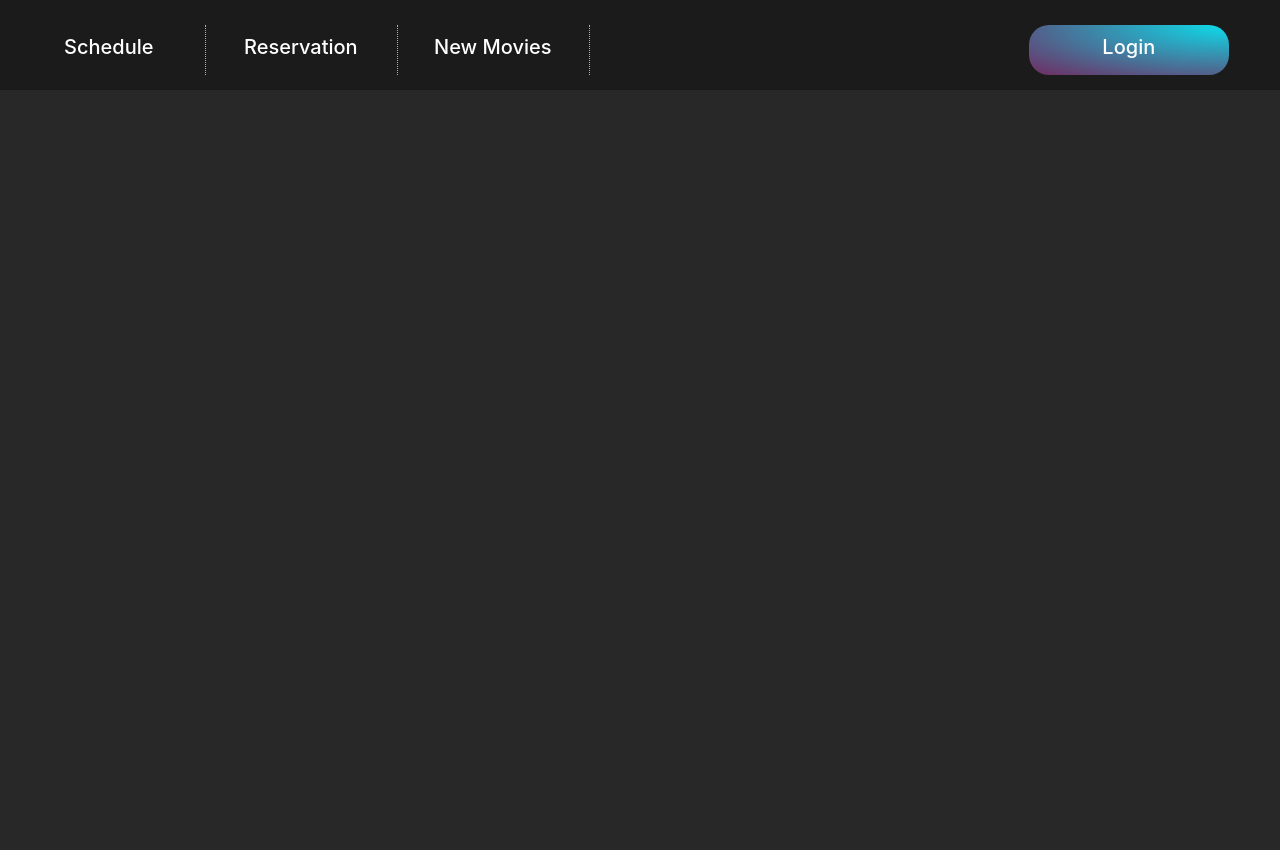
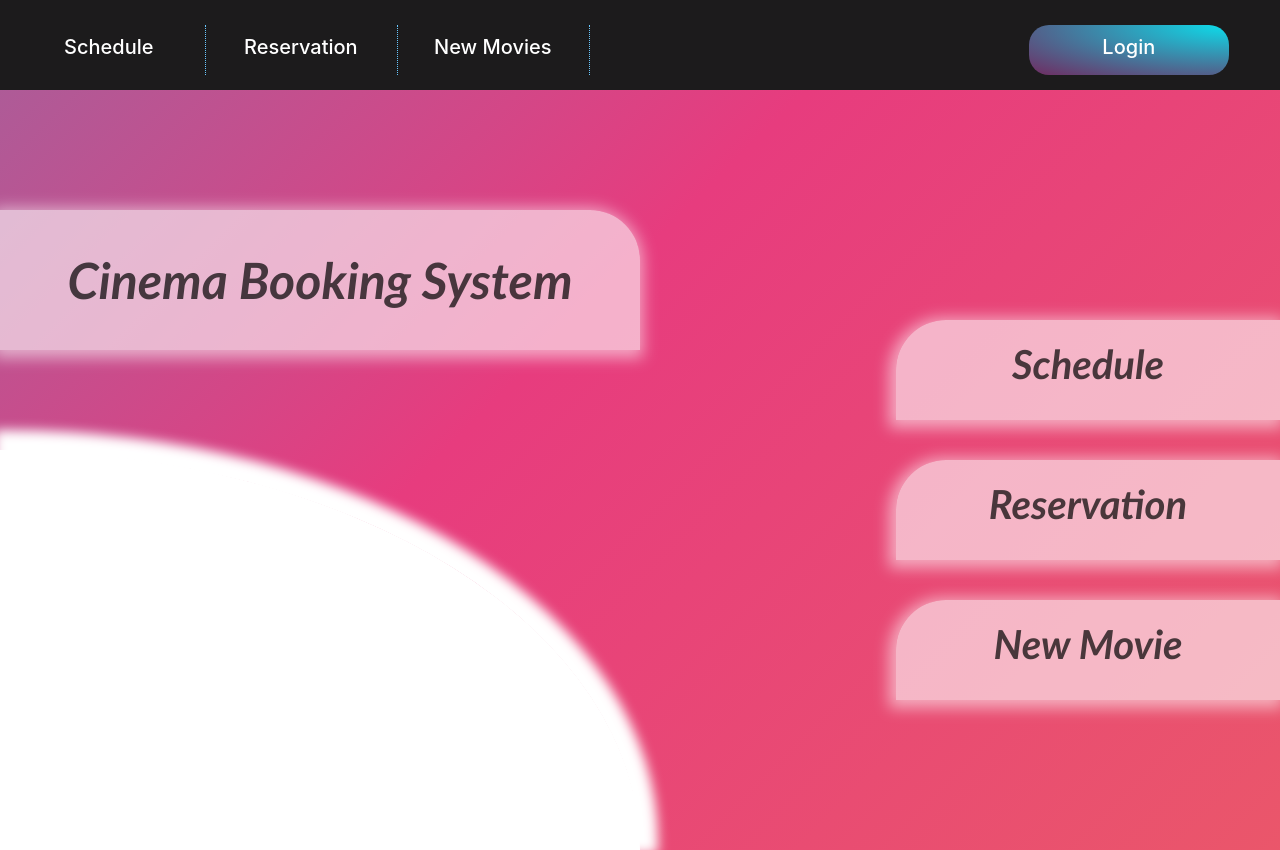
Before and after one commit to norbert15174/cinemabookingsystemfront, a React (Create React App) app: page / in a window 1280 px wide. Before the commit the page ends 800 px from the top, so only its background shows below. Built offline with nearby package versions, Linux system fonts and the light colour scheme.

Commit message:
added main page

```diff
--- a/src/App.js
+++ b/src/App.js
@@ -5,6 +5,7 @@ import { Route, BrowserRouter } from "react-router-dom";
 import Schedule from "./components/Schedule/schedule";
 import FilmShow from "./components/FilmShow/filmshow";
 import Reservation from "./components/Reservation/reservation";
+import Main from "./components/Main/main";
 const MainWrapper = styled.div`
   background-color: #292829;
   min-height: 100vh;
@@ -18,7 +19,10 @@ function App() {
     <MainWrapper>
       <BrowserRouter>
         <Menu />
-        <Route path="/schedule">
+        <Route exact path="/">
+          <Main/>
+        </Route>
+        <Route exact path="/schedule">
           <Schedule/>
         </Route>
         <Route path="/filmshow">
--- /dev/null
+++ b/src/components/Main/main.js
@@ -0,0 +1,136 @@
+import React from "react";
+import styled from "styled-components";
+import { NavLink } from "react-router-dom";
+
+const Thanks = styled.div`
+  width: calc(100vw);
+  height: 100vh;
+
+  background: linear-gradient(-45deg, #ee7752, #e73c7e, #23a6d5, #23d5ab);
+  background-size: 400% 400%;
+  animation: gradient 10s ease infinite;
+
+  @keyframes gradient {
+    0% {
+      background-position: 0% 50%;
+    }
+    50% {
+      background-position: 100% 50%;
+    }
+    100% {
+      background-position: 0% 50%;
+    }
+  }
+
+  position: relative;
+
+  &:before {
+    width: 50%;
+    left: 0;
+    border-top-right-radius: 100%;
+    height: 50%;
+    top: 50%;
+    display: block;
+    background-color: white;
+    position: absolute;
+    z-index: 500px;
+    fill: white;
+    opacity: 1;
+    content: "";
+    box-shadow: 6px -8px 12px 12px rgba(255, 255, 255, 1);
+    -webkit-box-shadow: 6px -8px 12px 12px rgba(255, 255, 255, 1);
+    -moz-box-shadow: 6px -8px 12px 12px rgba(255, 255, 255, 1);
+    animation: mymove2 1s;
+    @keyframes mymove2 {
+      from {
+        transform: translateX(-50%);
+        transform: translateY(150%);
+      }
+      to {
+        transform: translateX(0%);
+        transform: translateY(0%);
+      }
+    }
+  }
+`;
+
+const Cinema = styled.p`
+  position: relative;
+  top: 20%;
+  font-weight: 700;
+  height: 100px;
+  color: rgba(0, 0, 0, 0.7);
+  font-size: 50px;
+  font-style: italic;
+  width: 50%;
+  text-align: center;
+  padding-top: 40px;
+  font-family: "Trebuchet MS", "Lucida Sans Unicode", "Lucida Grande",
+    "Lucida Sans", Arial, sans-serif;
+  background-color: rgba(255, 255, 255, 0.6);
+  border-top-right-radius: 50px;
+  -webkit-box-shadow: -2px 3px 15px 5px rgba(255, 255, 255, 0.54);
+  box-shadow: -2px 3px 15px 5px rgba(255, 255, 255, 0.54);
+  animation: mymove3 2s;
+  @keyframes mymove3 {
+    from {
+      transform: translateX(-50%);
+      opacity: 0;
+    }
+    to {
+      transform: translateX(0%);
+      opacity: 1;
+    }
+  }
+`;
+
+const MenuList = styled.p`
+  position: relative;
+  top: 10%;
+  left: calc(100% - 30%);
+  font-weight: 700;
+  height: 80px;
+  color: rgba(0, 0, 0, 0.7);
+  font-size: 40px;
+  font-style: italic;
+  width: 30%;
+  text-align: center;
+  padding-top: 20px;
+  font-family: "Trebuchet MS", "Lucida Sans Unicode", "Lucida Grande",
+    "Lucida Sans", Arial, sans-serif;
+  background-color: rgba(255, 255, 255, 0.6);
+  border-top-left-radius: 50px;
+  -webkit-box-shadow: -2px 3px 15px 5px rgba(255, 255, 255, 0.54);
+  box-shadow: -2px 3px 15px 5px rgba(255, 255, 255, 0.54);
+  animation: mymove4 2s;
+  @keyframes mymove4 {
+    from {
+      transform: translateX(150%);
+      opacity: 0;
+    }
+    to {
+      transform: translateX(0%);
+      opacity: 1;
+    }
+  }
+`;
+
+const Nav = styled(NavLink)`
+
+  text-decoration: none;
+  color: rgba(0, 0, 0, 0.7);
+
+`;
+
+function Main() {
+  return (
+    <Thanks>
+      <Cinema>Cinema Booking System</Cinema>
+      <MenuList><Nav to="/schedule">Schedule</Nav></MenuList>
+      <MenuList><Nav to="/reservation">Reservation</Nav></MenuList>
+      <MenuList><Nav to="/movies">New Movie</Nav></MenuList>
+    </Thanks>
+  );
+}
+
+export default Main;
--- a/src/components/Menu/menu.js
+++ b/src/components/Menu/menu.js
@@ -29,7 +29,7 @@ background: radial-gradient(to bottom left, #0CDDEB, #702B61);
 `;
 
 const MenuContainer = styled.div`
-  width: 98vw;
+  width: 100%;
   position: fixed;
   top: 0;
   height: 50px;
--- a/src/components/Reservation/item.js
+++ b/src/components/Reservation/item.js
@@ -1,5 +1,6 @@
 import React from "react";
 import styled from "styled-components";
+
 
 const ItemContainer = styled.div`
   top: -20px;
--- a/src/components/Schedule/schedule.js
+++ b/src/components/Schedule/schedule.js
@@ -27,6 +27,9 @@ class Schedule extends React.Component {
     return (
       <ScheduleCointener>
 
+
+
+
         {this.state.isReady === "no"
           ? null
           : this.state.data.map((schedules) => <Item schedule={schedules} />)}
```
Also changed, not shown: 1 other file (tests, documents, lock files or other folders).
